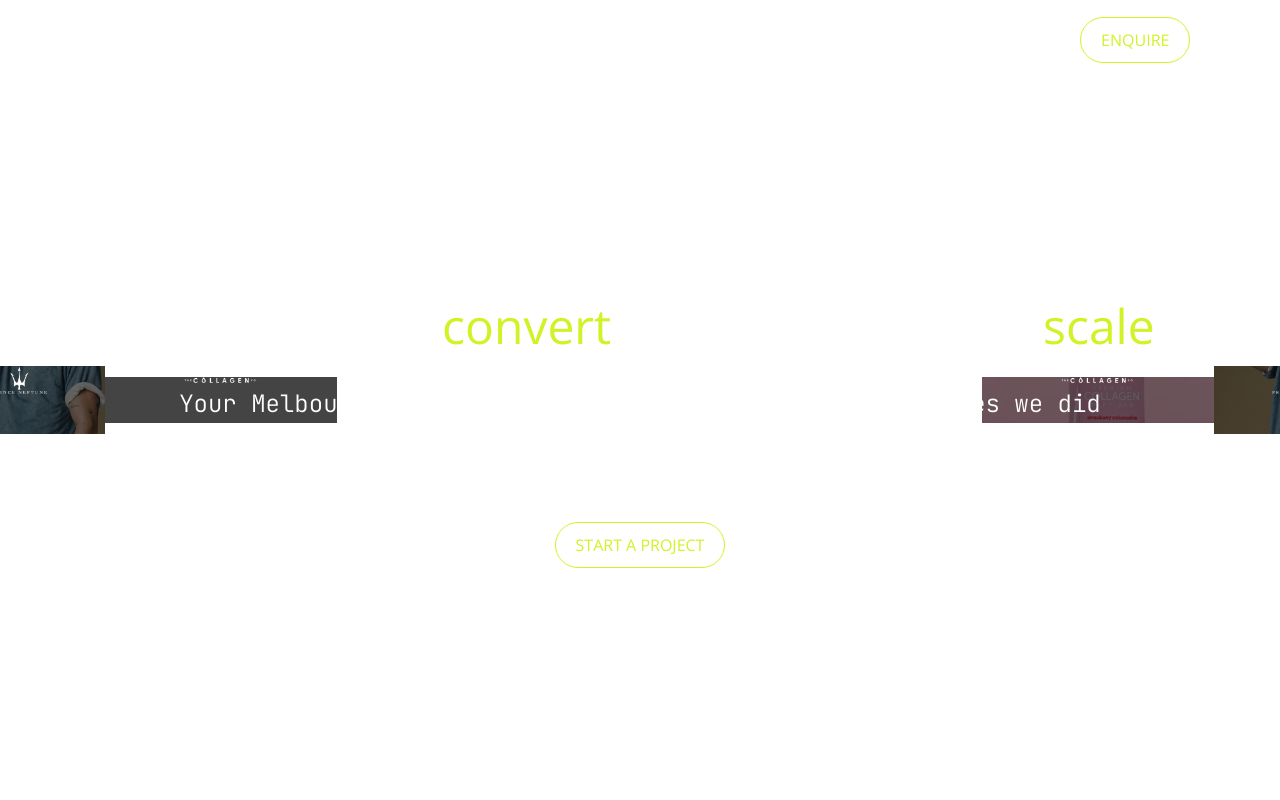
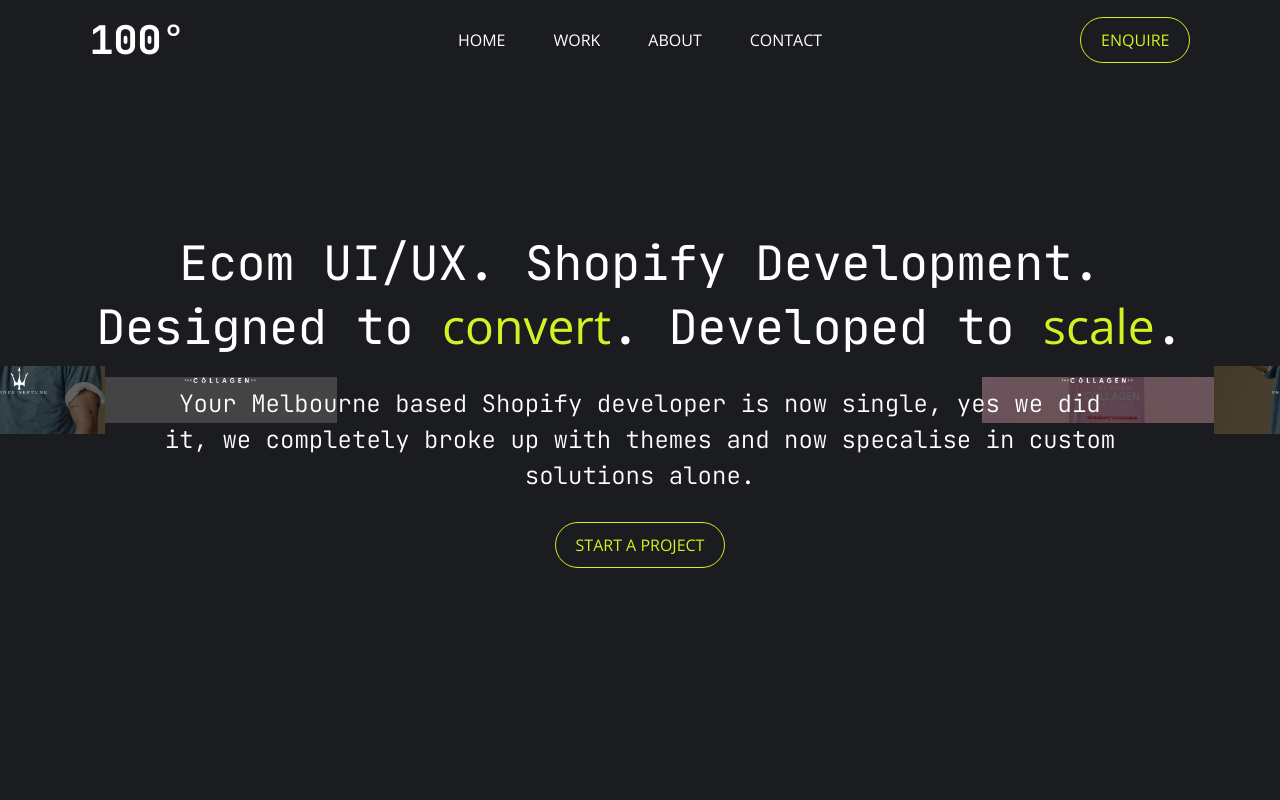
Before and after one commit to abdullahmehboob20s/Shopify-Store-Frontend, a React (Create React App) app: page / in a window 1280 px wide. Shown: the top 800 px of the page. Built offline with nearby package versions, Linux system fonts and the light colour scheme; grey boxes are pictures that could not be loaded.

Commit message:
set body bg

```diff
--- a/src/index.css
+++ b/src/index.css
@@ -32,7 +32,12 @@
 
 @layer base {
   * {
-    @apply font-open-sans;
+    @apply font-open-sans text-white;
+  }
+
+  body,
+  html {
+    @apply bg-dark-black text-white;
   }
 }
 
```
